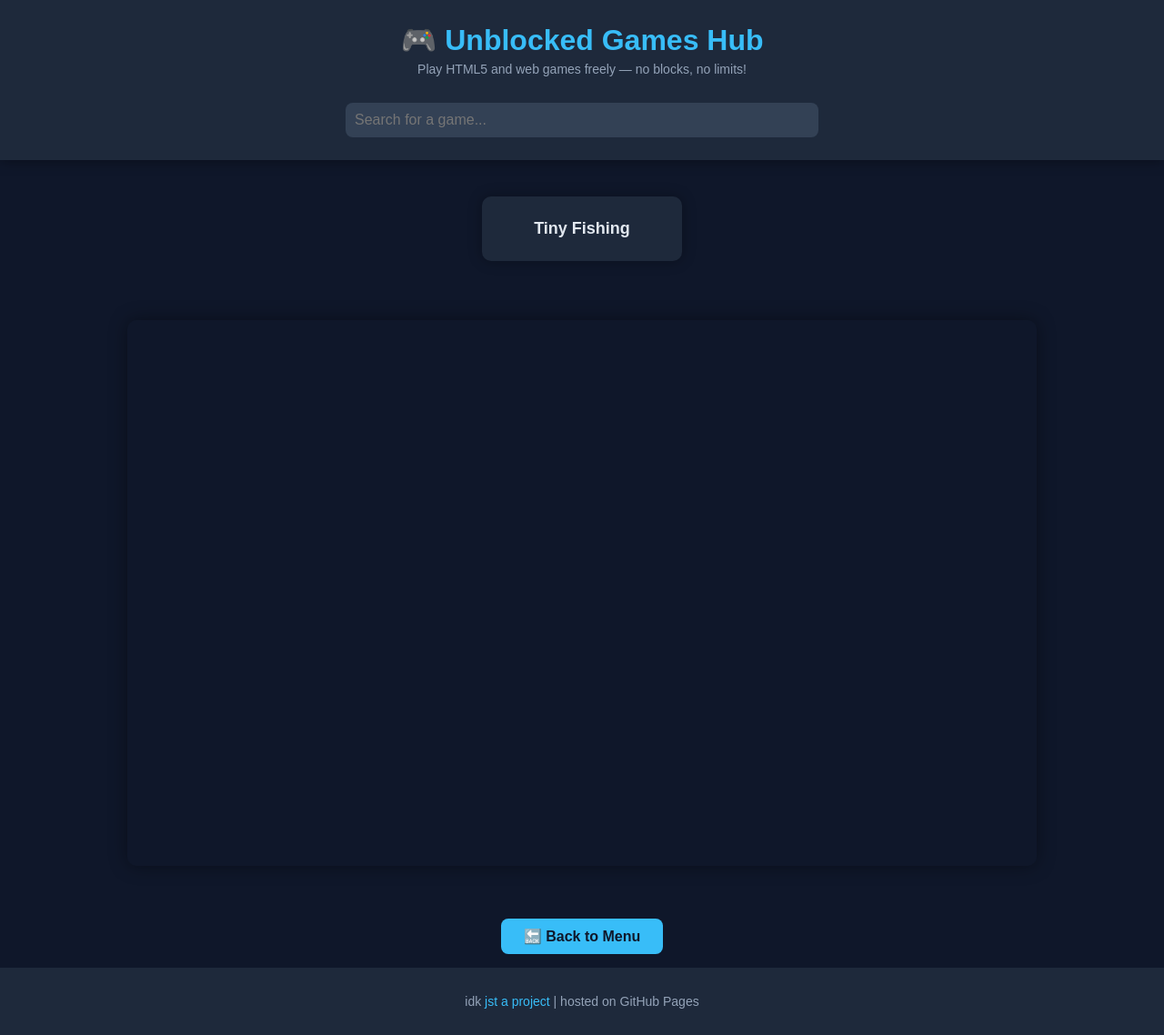
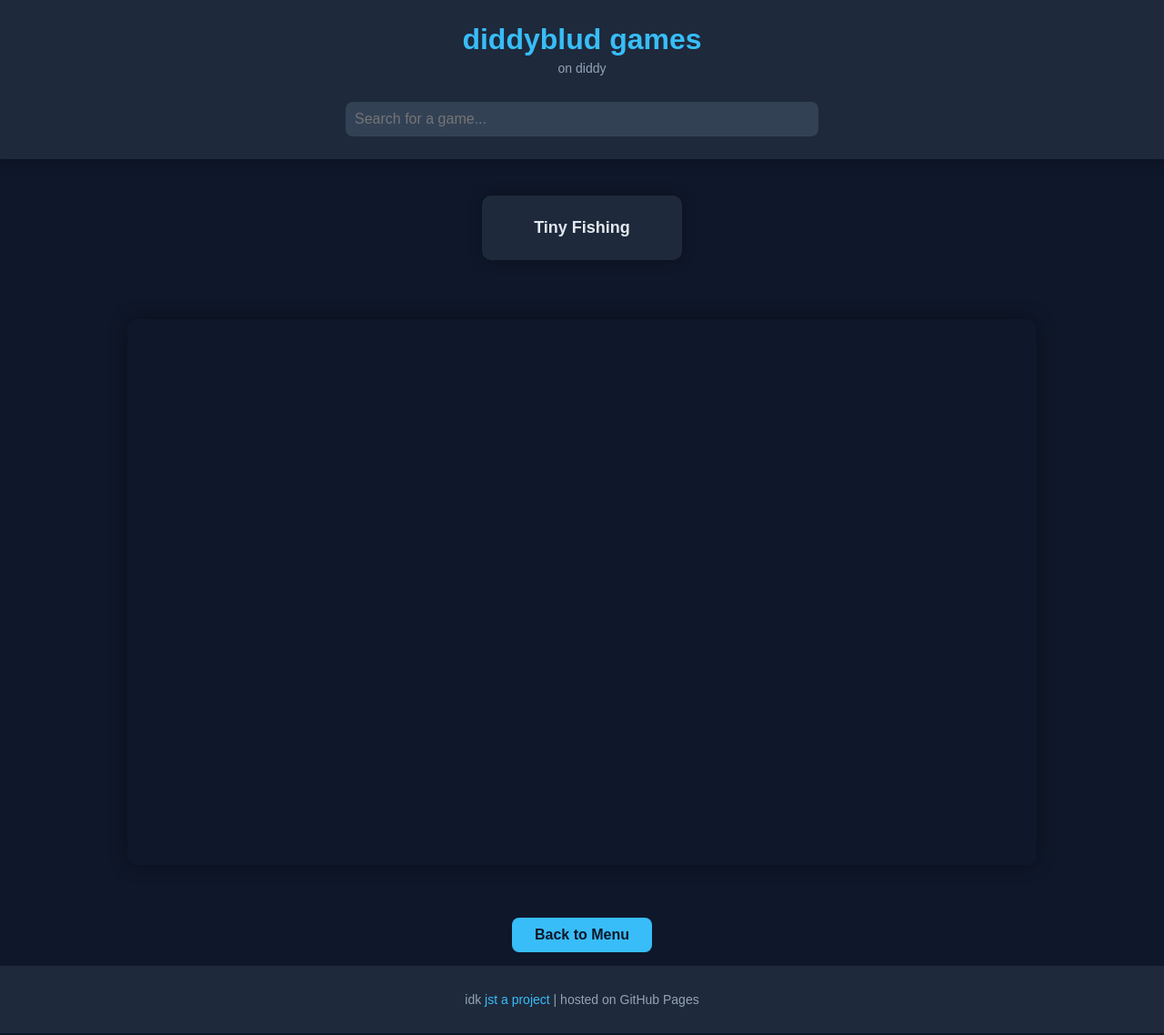
Before and after one commit to diddybludtest/diddybludtest.github.io, a plain HTML site: page index.html in a window 1280 px wide. Shown: the whole page at 91% size. Drawn offline with Linux system fonts and the light colour scheme.

Commit message:
Update header and button text in index.html

```diff
--- a/index.html
+++ b/index.html
@@ -9,8 +9,8 @@
 </head>
 <body>
   <header>
-    <h1>🎮 Unblocked Games Hub</h1>
-    <p>Play HTML5 and web games freely — no blocks, no limits!</p>
+    <h1>diddyblud games</h1>
+    <p>on diddy</p>
     <input type="text" id="search" placeholder="Search for a game...">
   </header>
 
@@ -18,7 +18,7 @@
 
   <iframe id="gameFrame"></iframe>
   <br>
-  <button id="backButton">🔙 Back to Menu</button>
+  <button id="backButton">Back to Menu</button>
 
   <footer>
     <p>idk <a href="https://github.com/diddybludtest" target="_blank">jst a project</a> | hosted on GitHub Pages</p>
```
